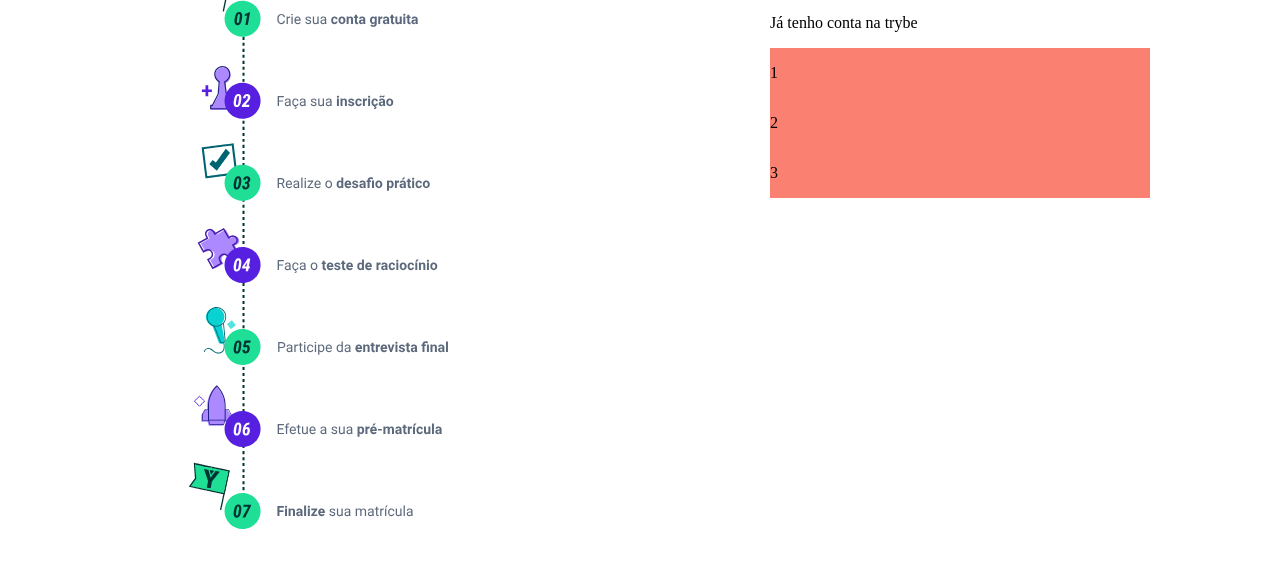
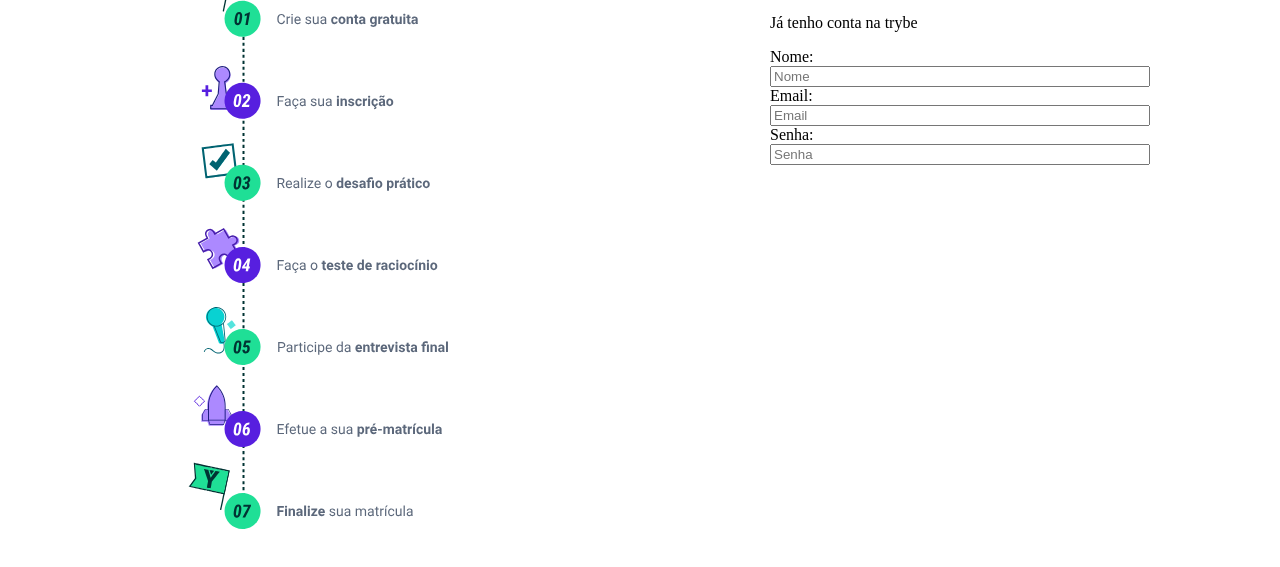
Before and after one commit to tryber/dinamica-dupla, a website: page index.html in a window 1280 px wide. Shown: the part 151-718 px from the top of the page. Drawn offline with Linux system fonts and the light colour scheme.

Commit message:
Requisito 6

```diff
--- a/index.html
+++ b/index.html
@@ -29,9 +29,12 @@
         <h1 class="form__title">Crie sua conta gratuita</h1>
         <p class="form__subtitle">Já tenho conta na trybe</p>
         <form action="#" id="evaluation-form">
-          <p>1</p>
-          <p>2</p>
-          <p>3</p>
+          <label for="input-name" class="form__label">Nome:</label>
+          <input type="text" class="form__input" id="input-name" placeholder="Nome">
+          <label for="input-email" class="form__label">Email:</label>
+          <input type="text" class="form__input" id="input-email" placeholder="Email">
+          <label for="input-senha" class="form__label">Senha:</label>
+          <input type="password" class="form__input" id="input-senha" placeholder="Senha">
         </form>
       </div>
     </section>
--- a/styles.css
+++ b/styles.css
@@ -39,13 +39,8 @@ main {
   justify-content: center;
 }
 
-.form__content {
-
-}
-
 form {
   width: 380px;
-  background-color: salmon;
   display: flex;
   justify-content: center;
   flex-flow: column;
```
